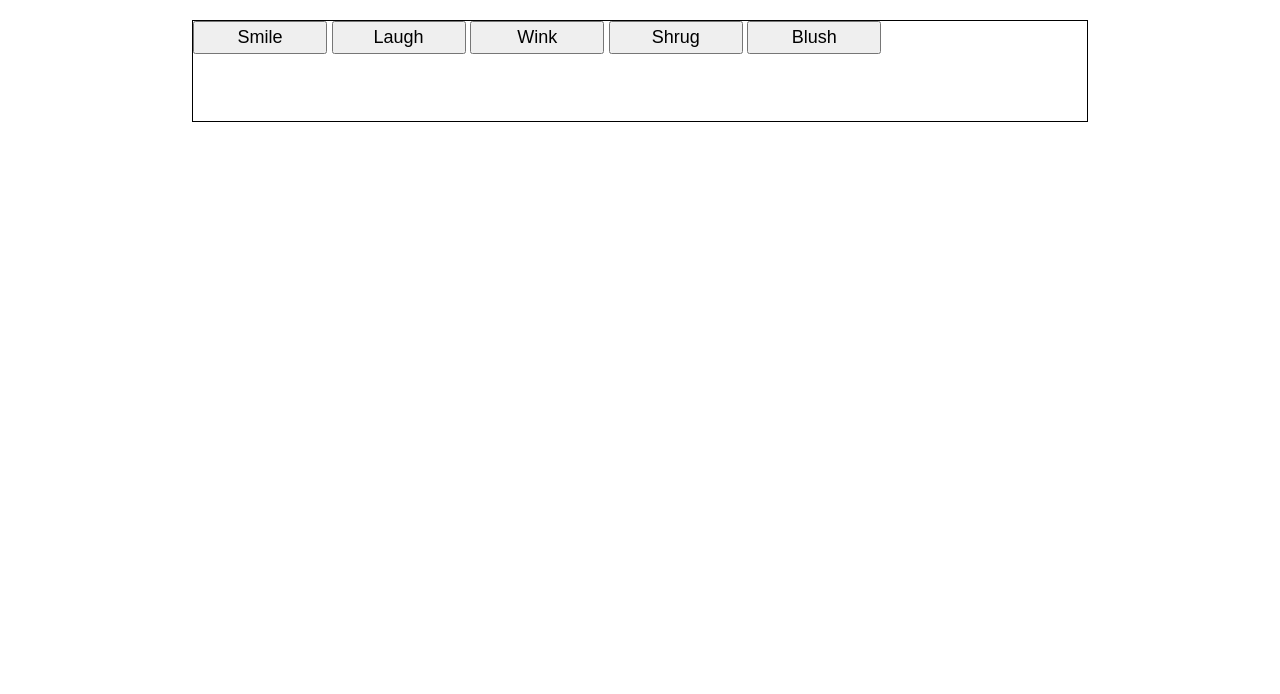
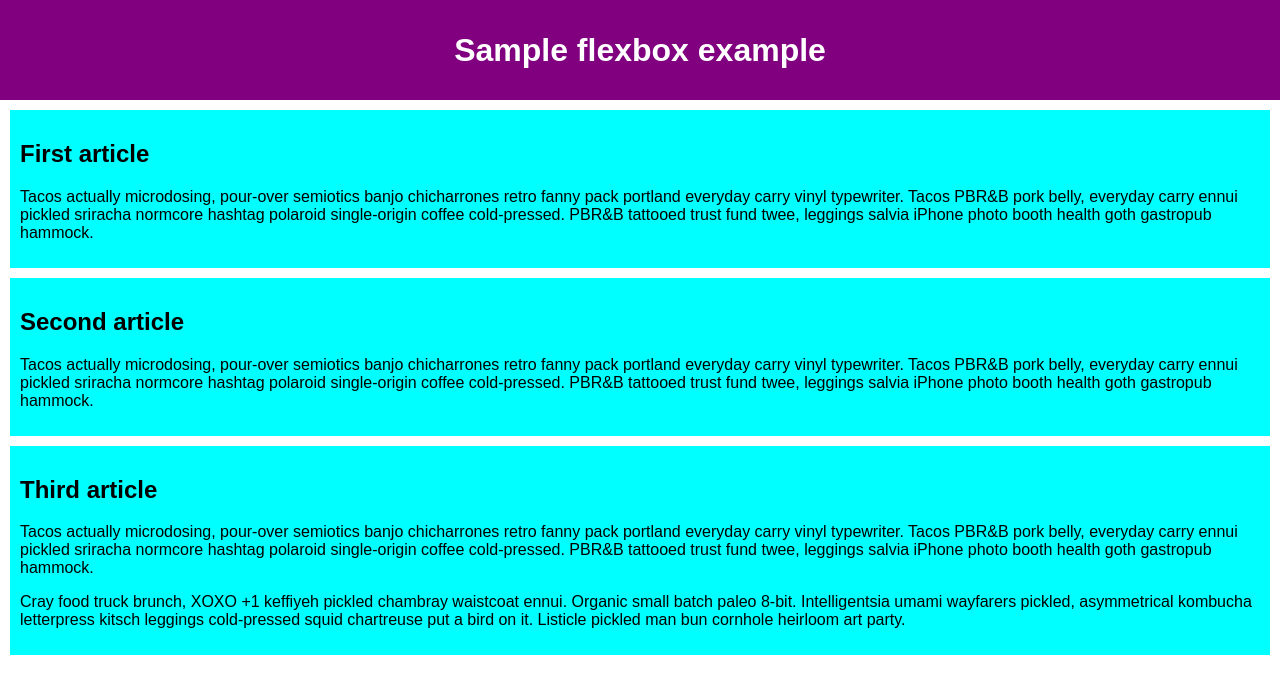
Before and after one commit to MlungisiMakhanya/flexBox1, a plain HTML site: page flexbox1.html in a window 1280 px wide. Drawn offline with Linux system fonts and the light colour scheme.

Commit message:
Update flexbox.html

```diff
--- a/flexbox1.html
+++ b/flexbox1.html
@@ -2,46 +2,65 @@
 <html>
   <head>
     <meta charset="utf-8">
-    <title>Flexbox align 0 — starting code</title>
+    <title>Flexbox 0 — starting code</title>
     <style>
       html {
         font-family: sans-serif;
       }
 
       body {
-        width: 70%;
-        max-width: 960px;
-        margin: 20px auto;
+        margin: 0;
       }
 
-      button {
-        font-size: 18px;
-        line-height: 1.5;
-        width: 15%;
+      header {
+        background: purple;
+        height: 100px;
       }
 
-      div {
-        height: 100px;
-        border: 1px solid black;
+      h1 {
+        text-align: center;
+        color: white;
+        line-height: 100px;
+        margin: 0;
+      }
+
+      article {
+        padding: 10px;
+        margin: 10px;
+        background: aqua;
       }
 
       /* Add your flexbox CSS below here */
 
-      section{
-        display: flex;
-        flex-direction: column;
-      }
 
 
     </style>
   </head>
   <body>
-    <div>
-      <button>Smile</button>
-      <button>Laugh</button>
-      <button>Wink</button>
-      <button>Shrug</button>
-      <button>Blush</button>
-    </div>
+    <header>
+      <h1>Sample flexbox example</h1>
+    </header>
+
+    <section>
+      <article>
+        <h2>First article</h2>
+
+        <p>Tacos actually microdosing, pour-over semiotics banjo chicharrones retro fanny pack portland everyday carry vinyl typewriter. Tacos PBR&B pork belly, everyday carry ennui pickled sriracha normcore hashtag polaroid single-origin coffee cold-pressed. PBR&B tattooed trust fund twee, leggings salvia iPhone photo booth health goth gastropub hammock.</p>
+      </article>
+
+      <article>
+        <h2>Second article</h2>
+
+        <p>Tacos actually microdosing, pour-over semiotics banjo chicharrones retro fanny pack portland everyday carry vinyl typewriter. Tacos PBR&B pork belly, everyday carry ennui pickled sriracha normcore hashtag polaroid single-origin coffee cold-pressed. PBR&B tattooed trust fund twee, leggings salvia iPhone photo booth health goth gastropub hammock.</p>
+      </article>
+
+      <article>
+        <h2>Third article</h2>
+
+        <p>Tacos actually microdosing, pour-over semiotics banjo chicharrones retro fanny pack portland everyday carry vinyl typewriter. Tacos PBR&B pork belly, everyday carry ennui pickled sriracha normcore hashtag polaroid single-origin coffee cold-pressed. PBR&B tattooed trust fund twee, leggings salvia iPhone photo booth health goth gastropub hammock.</p>
+
+        <p>Cray food truck brunch, XOXO +1 keffiyeh pickled chambray waistcoat ennui. Organic small batch paleo 8-bit. Intelligentsia umami wayfarers pickled, asymmetrical kombucha letterpress kitsch leggings cold-pressed squid chartreuse put a bird on it. Listicle pickled man bun cornhole heirloom art party.</p>
+      </article>
+    </section>
   </body>
 </html>
```
